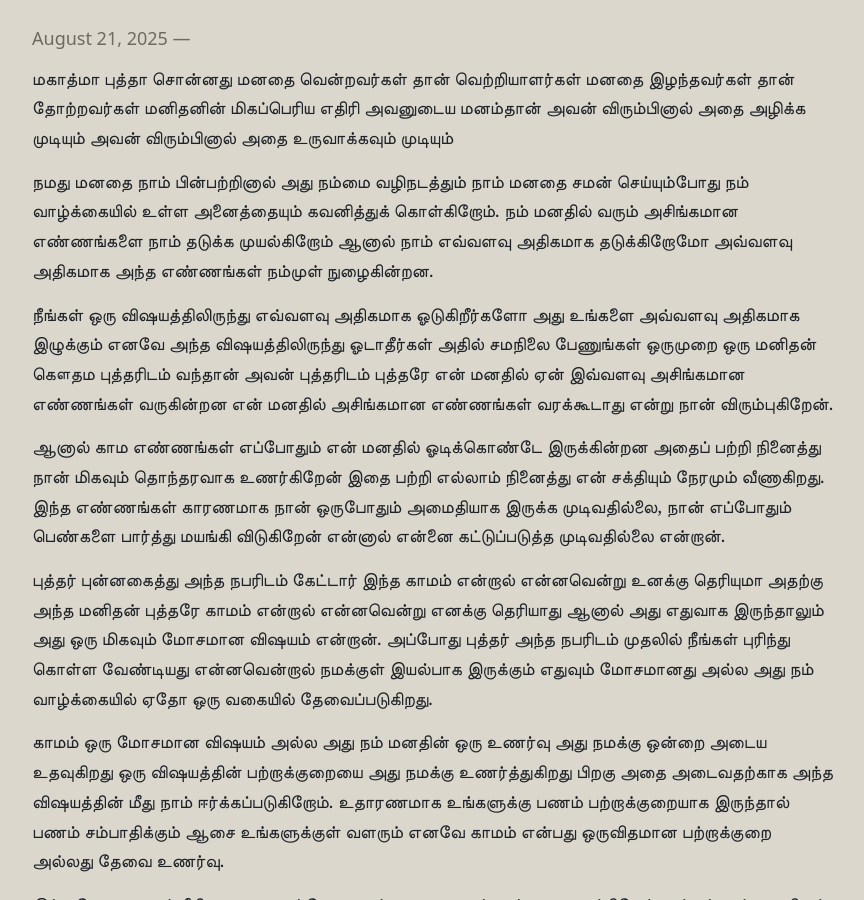
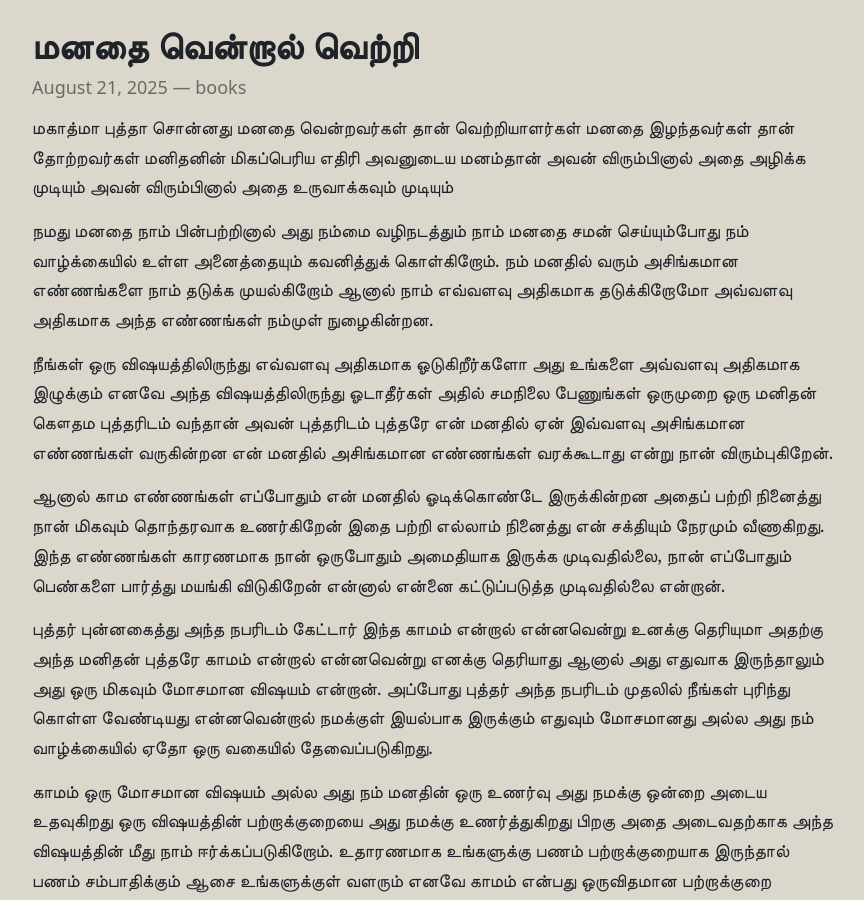
Before and after one commit to p-prabu/books, a Jekyll site: the page built from _posts/2025-08-21-victory-bhuddha-mind.md, in a window 1280 px wide and 900 px high. Shown: the whole window, without its empty margins (206-1070 px from the left). Built offline with Jekyll 4.4.1, drawn with Linux system fonts in a browser that asks for light colours; our own code applies the rules of GitHub Pages for plain Markdown files.

Commit message:
Update 2025-08-21-victory-bhuddha-mind.md
Upated the title Properly

```diff
--- a/_posts/2025-08-21-victory-bhuddha-mind.md
+++ b/_posts/2025-08-21-victory-bhuddha-mind.md
@@ -1,5 +1,5 @@
 ---
-title: "மனதை வென்றால் வெற்றி
+title: "மனதை வென்றால் வெற்றி"
 date: 2025-08-21
 layout: post
 categories: books
```
